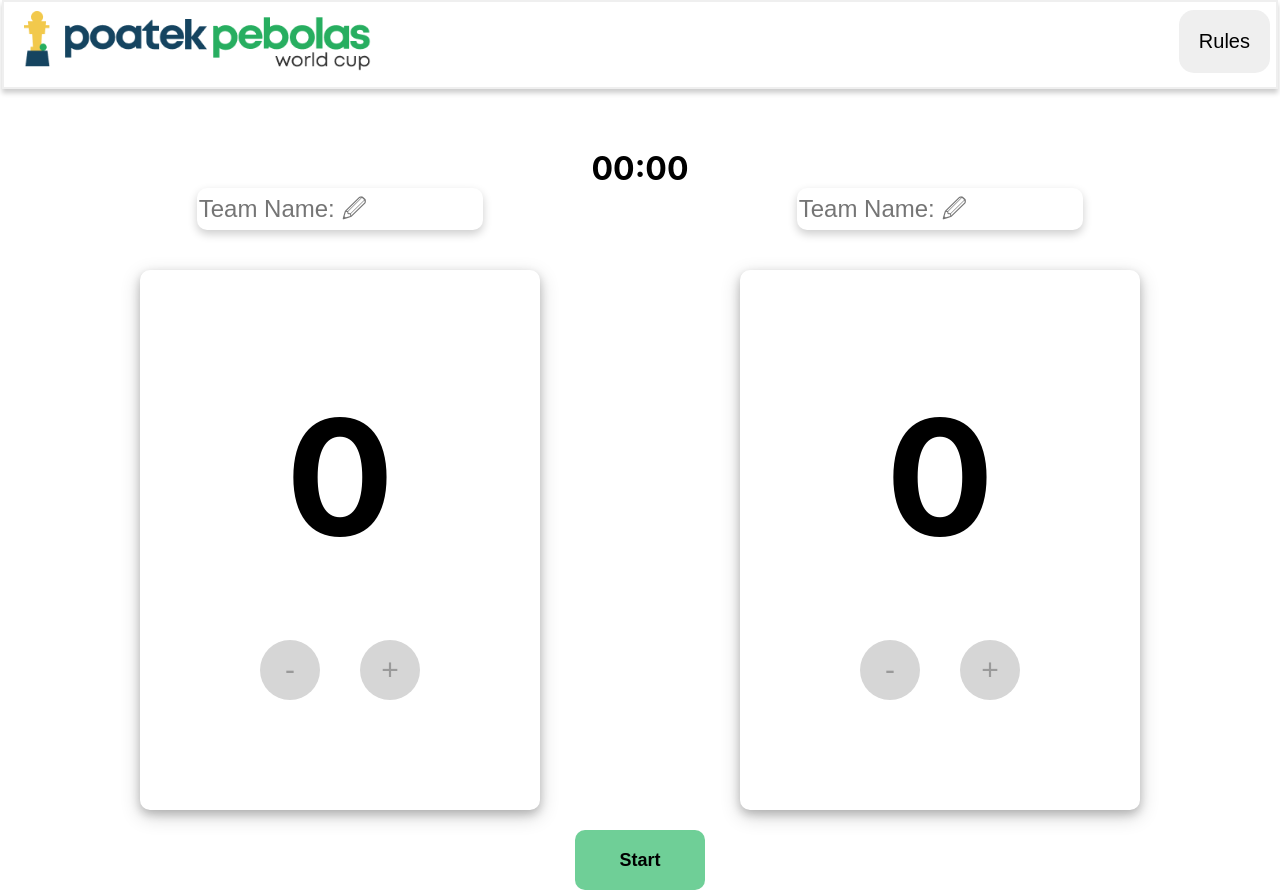
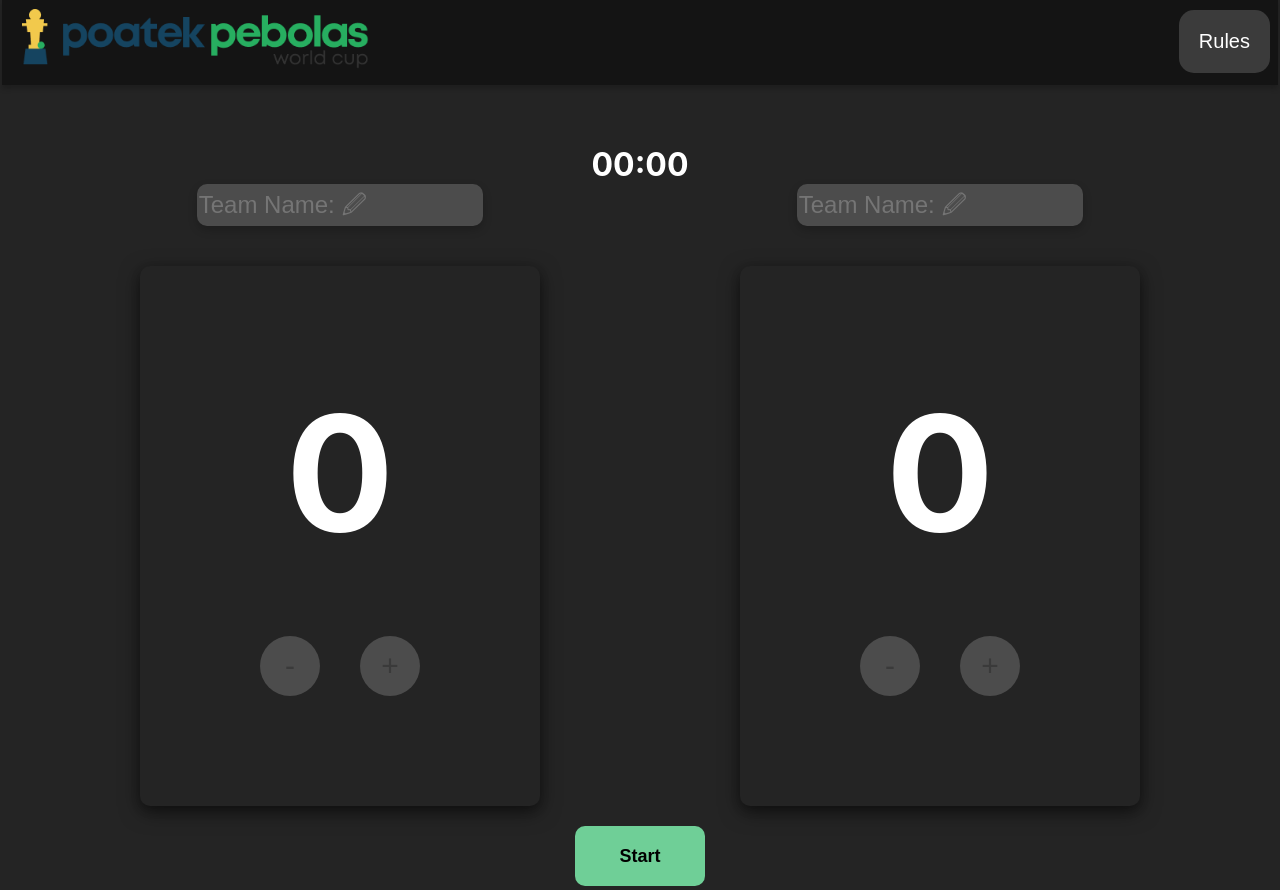
Before and after one commit to NiltonCalegariPoatek/-pebolas-project, a React (Create React App) app: page / in a window 1280 px wide. Built offline with nearby package versions, Linux system fonts and the light colour scheme.

Commit message:
Dark mode working

```diff
--- a/src/App.js
+++ b/src/App.js
@@ -1,4 +1,4 @@
-import './App.css';
+import './Dark-app.css';
 import logo from './images/logo.png'
 import React, { useState, useEffect } from 'react';
 import Score from './Components/Score';
@@ -6,6 +6,7 @@ import Names from './Components/Names';
 import Clock from './Components/Clock';
 import PopUp from './Components/PopUp';
 import StartStopButton from './Components/StartStopButton';
+import FinishPopUp from './Components/FinishPopUp';
 
 function App() {
 
@@ -143,6 +144,7 @@ function App() {
       </div>
 
       <StartStopButton setGameStart={setGameStart} gameStart={gameStart} />
+      <FinishPopUp trigger={false} setTrigger={() => {}}/>
 
       <PopUp trigger={buttonPopup} setTrigger={setButtonPopup}/>
 
--- /dev/null
+++ b/src/Components/FinishPopUp.jsx
@@ -0,0 +1,12 @@
+function FinishPopUp(props) {
+    return (props.trigger) ? (
+        <div>
+            <div>
+                <button>Change Teams</button>
+                <button>Play Again</button>
+            </div>
+        </div>
+    ) : "";
+}
+
+export default FinishPopUp;
--- /dev/null
+++ b/src/Dark-app.css
@@ -0,0 +1,180 @@
+body{
+    background-color: rgb(36, 36, 36);
+}
+
+.App {
+    text-align: center;
+    color: white;
+    background-color: rgb(36, 36, 36);
+  }
+
+  .App-header {
+    font-size: calc(10px + 2vmin);
+
+  }
+
+  .logo {
+    display: flex;
+    block-size: 60px;
+    border:none;
+    box-shadow: 0 4px 5px 0 rgba(0, 0, 0, 0.2), 0 6px 20px 0 rgba(0, 0, 0, 0);
+    background-color: rgb(20, 20, 20);
+  }
+
+  .rules {
+    float: right;
+    padding: 20px;
+    margin: 10px;
+    font-size:20px;
+    position:absolute;
+    right: 0;
+    top: 0;
+    border-radius: 15px;
+    border: none;
+    background-color: rgb(59, 59, 59);
+    color: white;
+  }
+
+  .scores-super-container {
+    display: flex;
+    justify-content: center;
+  }
+
+  .scores-container {
+    display: flex;
+    flex-direction: column;
+    align-items: center;
+  }
+
+  .score {
+    font-size: 40px;
+    padding: 20px;
+    margin-right: 180px;
+    margin-left: 180px;
+    margin-top: 40px;
+    width: 60%;
+    height: 500px;
+    box-shadow: 0 4px 10px 0 rgba(0, 0, 0, 0.2), 0 6px 20px 0 rgba(0, 0, 0, 0.5);
+    border-radius: 10px;
+
+  }
+
+  .button-container{
+    display: inline-flex;
+    height: 10%;
+    width: 100%;
+    justify-content:center;
+  }
+
+  .button{
+    width: 60px;
+    height: 60px;
+    border-radius: 50%;
+    margin-left: 20px;
+    margin-right: 20px;
+    font-size: 30px;
+    border: none;
+    background-color: rgb(76, 76, 76);
+  }
+
+
+  .number {
+    height:20%;
+    width:100%;
+    margin-top:90px;
+    margin-bottom: 160px;
+    font-size: 160px;
+    border-bottom: 0px;
+    font-weight: bold;
+  }
+
+
+  .names-input {
+    width: 90%;
+    height: 5vh;
+    box-shadow: 0 4px 10px 0 rgba(0, 0, 0, 0.2), 0 6px 20px 0 rgba(0, 0, 0, 0);
+    border: none;
+    font-size: x-large;
+    border-radius: 10px;
+    background-color:rgb(76, 76, 76) ;
+  }
+
+  .clock-container {
+
+    align-items:flex-end;
+    padding-top: 50px;
+  }
+
+  .clock {
+   color: white;
+   font-size: xx-large;
+   font-weight: bold;
+  }
+
+  .popup {
+    position: fixed;
+    top: 0;
+    left: 0;
+    width: 100%;
+    height: 100vh;
+    background-color: rgba(0, 0, 0, 0.5);
+    display: flex;
+    justify-content: center;
+    align-items: center;
+  }
+
+  .popup-content {
+    position: relative;
+    padding: 32px;
+    width: 100%;
+    max-width: 640px;
+    background-color: rgb(36, 36, 36);
+    border-radius: 20px;
+
+  }
+
+  .popup-content .close-button {
+    position: absolute;
+    top: 16px;
+    right: 16px;
+    border: none;
+    background-color: rgb(36, 36, 36);
+    color: white;
+  }
+
+  .rules-title {
+    color: #6FCF97;;
+  }
+
+  .start-button{
+    height: 60px;
+    width: 130px;
+    border-radius: 10px;
+    background-color:#6FCF97;
+    border: none;
+    font-weight: bold;
+    font-size: large;
+    margin-top: 20px;
+  }
+
+  .stop-button{
+    height: 60px;
+    width: 130px;
+    border-radius: 10px;
+    background-color: #FF7870;
+    border: none;
+    font-weight: bold;
+    font-size: large;
+    margin-top: 20px;
+  }
+
+  .team-names {
+    font-size: xx-large;
+    margin:0;
+  }
+
+  .winner{
+    font-size: x-large;
+    margin:0;
+    margin-bottom: 10px;
+  }
```
